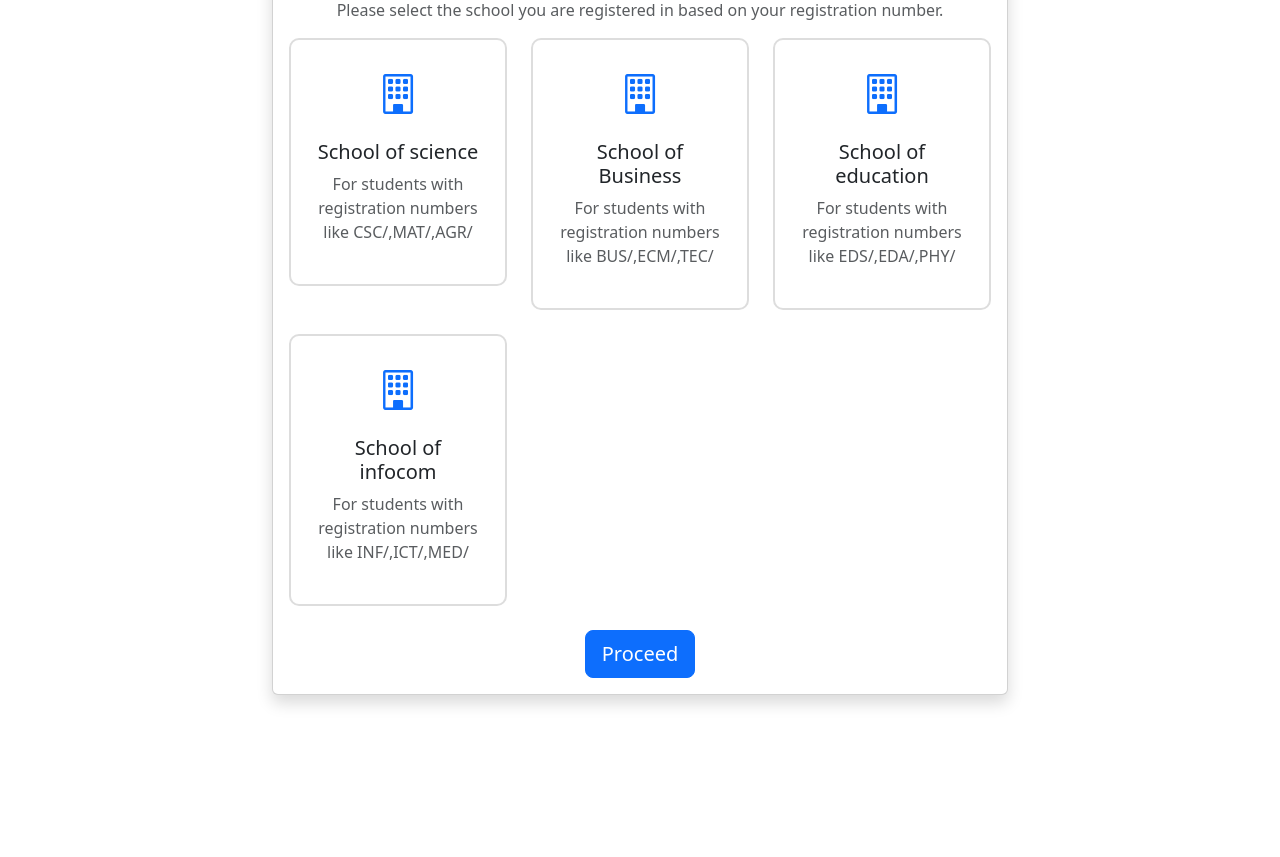
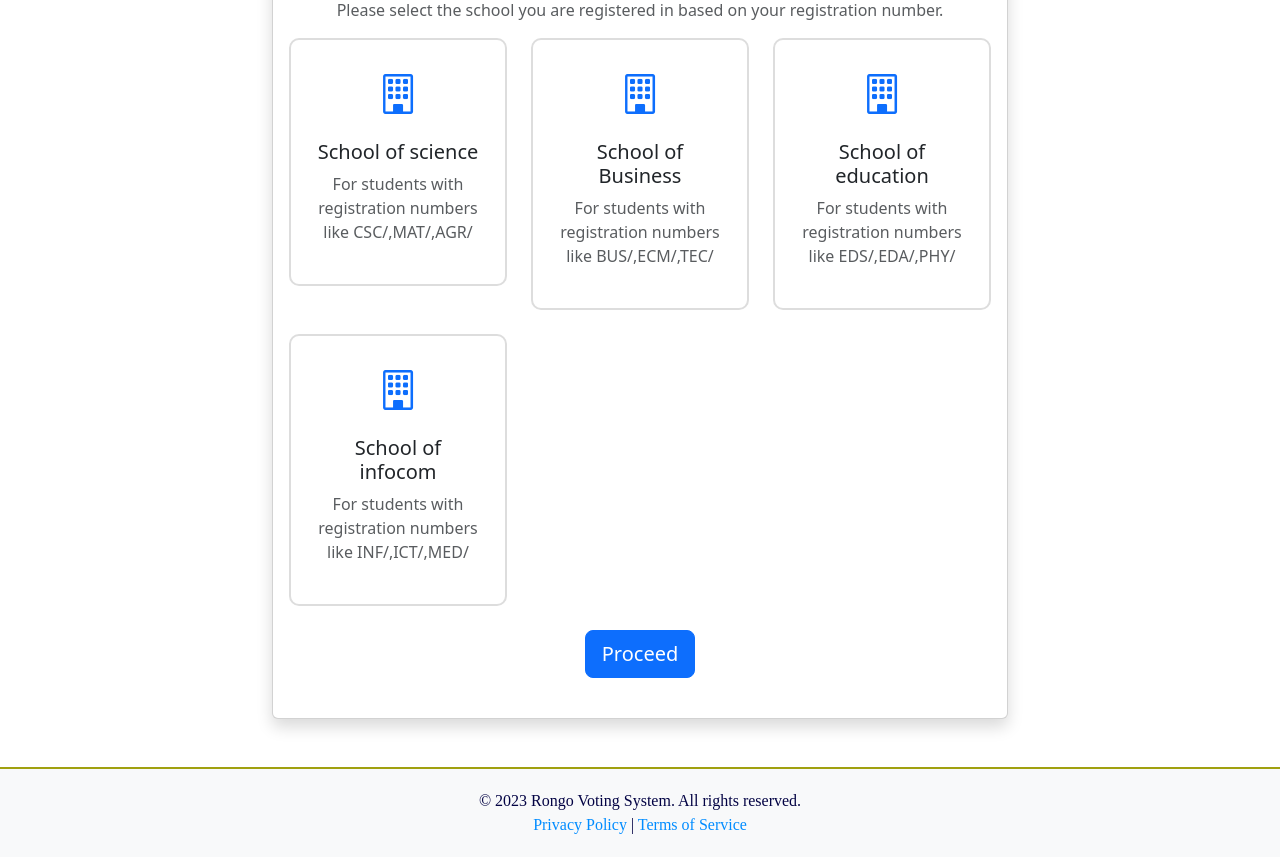
Before and after one commit to Salvatore-droid/Rongo-University-Voting-sytem, a Django app: page /school-selection/ in a window 1280 px wide. Shown: the part 282-1139 px from the top of the page. Run offline with Django 4.2, Linux system fonts and the light colour scheme; a user stored in the database is signed in; data comes from the database, SQL or seed files in the repository; both versions use the stored data as it was after the commit.

```diff
--- a/base/templates/base/index.html
+++ b/base/templates/base/index.html
@@ -41,6 +41,22 @@
       }
       .custom-link .bi {
         color: white;
+      }
+      /* Footer Styles */
+      .footer {
+        background-color: #f8f9fa;
+        border-top: 2px solid rgb(160, 160, 15);
+        padding: 20px 0;
+        text-align: center;
+        font-family: 'Times New Roman', Times, serif;
+        color: rgb(3, 3, 68);
+      }
+      .footer a {
+        color: rgb(0, 140, 255);
+        text-decoration: none;
+      }
+      .footer a:hover {
+        color: rgb(160, 160, 15);
       }
     </style>
   </head>
@@ -107,6 +123,15 @@
       {% endblock %}
     </div>
 
+    <!-- Footer -->
+    <footer class="footer mt-auto">
+      <div class="container">
+        <p class="mb-0">© 2023 Rongo Voting System. All rights reserved.</p>
+        <p class="mb-0">
+          <a href="#">Privacy Policy</a> | <a href="#">Terms of Service</a>
+        </p>
+      </div>
+    </footer>
 
     <!-- Bootstrap JS -->
     <script src="https://cdn.jsdelivr.net/npm/bootstrap@5.3.3/dist/js/bootstrap.bundle.min.js"></script>
--- a/base/templates/base/school.html
+++ b/base/templates/base/school.html
@@ -21,7 +21,7 @@
     }
   </style>
 
-  <div class="container mt-5">
+  <div class="container mt-5 mb-5">
     <div class="row justify-content-center">
       <div class="col-md-8">
         {% if messages %}
@@ -59,7 +59,7 @@
                 You are not registered in the selected school. Please choose a different school.
               </div>
               <!-- Proceed Button -->
-              <div class="text-center mt-4">
+              <div class="text-center mt-4 mb-4">
                 <button type="submit" class="btn btn-primary btn-lg">Proceed</button>
               </div>
             </form>
```
Also changed, not shown: db.sqlite3.
